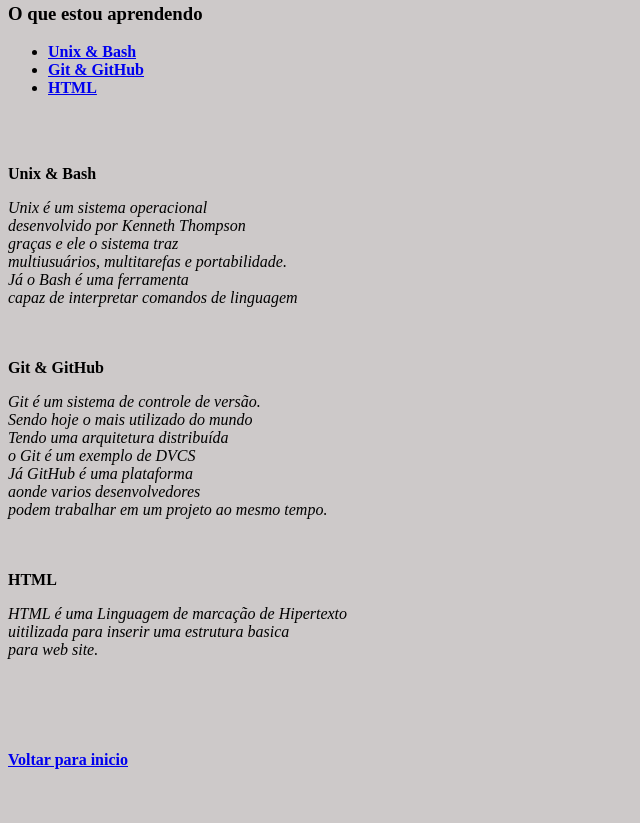
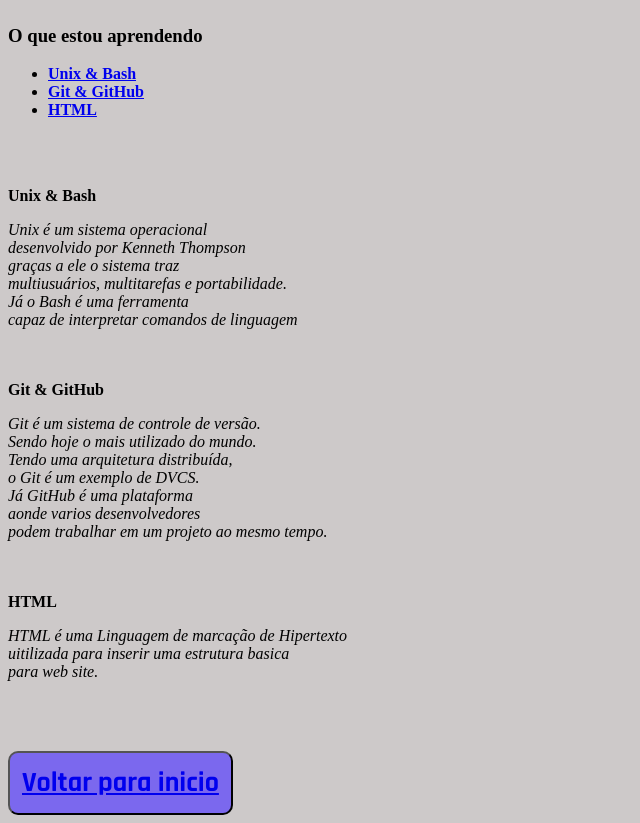
Before and after one commit to FilipeGuto/FilipeGuto.github.io, a plain HTML site: page index.html in a window 1280 px wide. Shown: the part 1134-1957 px from the top of the page, without its empty margins (0-640 px from the left). Before the commit the page ends 1924 px from the top, so only its background shows below. Drawn offline with Linux system fonts and the light colour scheme; a web font is replaced by a local one.

Commit message:
Adicionar Botao

```diff
--- a/index.html
+++ b/index.html
@@ -11,14 +11,29 @@
     <link href="https://fonts.googleapis.com/css2?family=Kelly+Slab&family=Rajdhani:wght@300;400;500;600;700&family=Shadows+Into+Light+Two&display=swap" rel="stylesheet">
        <style>
         h1 {
-        font-family: Kelly + Slab & display;
+        font-family: Rajdhani;
       }
         .text_description {
-          font-family:  shadows;
+          font-family: Kelly;
         }
         body {
           background-color:#CDC9C9;
         }
+        button {
+          font-family: Rajdhani;
+          font-size: 28px;
+          font-weight: 700;
+          border: 15px 25px;
+          padding: 12px;
+          background-color: #7B68EE;
+          text-decoration: none;
+          border-radius: 10px;
+          }
+          #info {
+            background-color: tomato;
+
+          }
+
 
 
 
@@ -42,11 +57,12 @@
           - HIMYM</em>
        </p><br><br>
        <h3>Um pouco mais sobre mim</h3>
-       <p>Olá prazer 😎 <br>
+       <p ip="info">Olá prazer 😎 <br>
           Tenho 26 anos<br>
           Sou estudante de Desenvolvimento Web na <a href="https://www.betrybe.com/" target="_blank">Trybe</a> 🧑🏻‍💻</a><br>
           Apaixonado por Tecnologia e Games 🎮<br>
-          Moro em São José do Rio Preto / Intetior - SP📍 <br>
+          Sou Brasileiro <br>
+          Moro em São José do Rio Preto / Interior - SP📍 <br>
       </p><br<br><br><br>
           <p>
               A cada dia me esforço para aprender<br>
@@ -68,16 +84,16 @@
                      <p><strong>Unix & Bash</strong>
                            <p id="UnixBash"><em>Unix é um sistema operacional<br>
                            desenvolvido por Kenneth Thompson<br>
-                           graças e ele o sistema traz<br>
+                           graças a ele o sistema traz<br>
                            multiusuários, multitarefas e portabilidade.<br>
                            Já o Bash é uma ferramenta<br>
                            capaz de interpretar comandos de linguagem<br></em><br><br></p>
 
                            <strong>Git & GitHub</strong>
                            <p id="GitGitHub"><em>Git é um sistema de controle de versão.<br>
-                           Sendo hoje o mais utilizado do mundo<br>
-                           Tendo uma arquitetura distribuída<br>
-                           o Git é um exemplo de DVCS<br>
+                           Sendo hoje o mais utilizado do mundo.<br>
+                           Tendo uma arquitetura distribuída,<br>
+                           o Git é um exemplo de DVCS.<br>
                            Já GitHub é uma plataforma<br>
                            aonde varios desenvolvedores<br>
                            podem trabalhar em um projeto ao mesmo tempo.</em><br><br><br></p>
@@ -90,7 +106,7 @@
 
 
 
-                        <h4><a href="#Foto">Voltar para inicio</a></h4>
+                        <button><a href="#Foto">Voltar para inicio</a></button>
 
 
 
```
